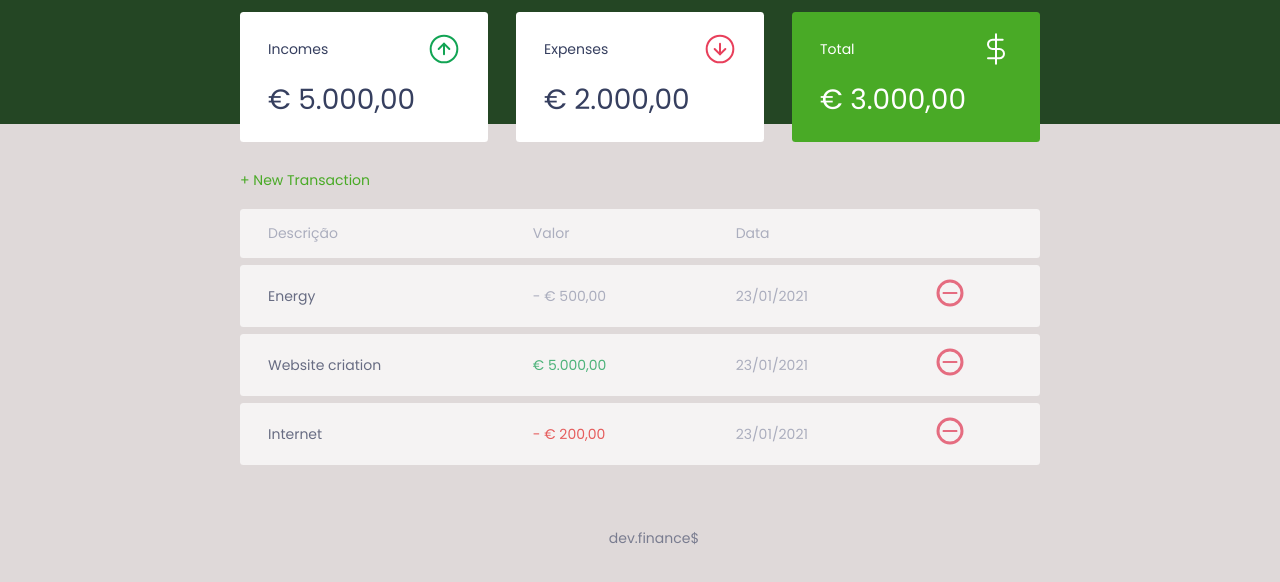
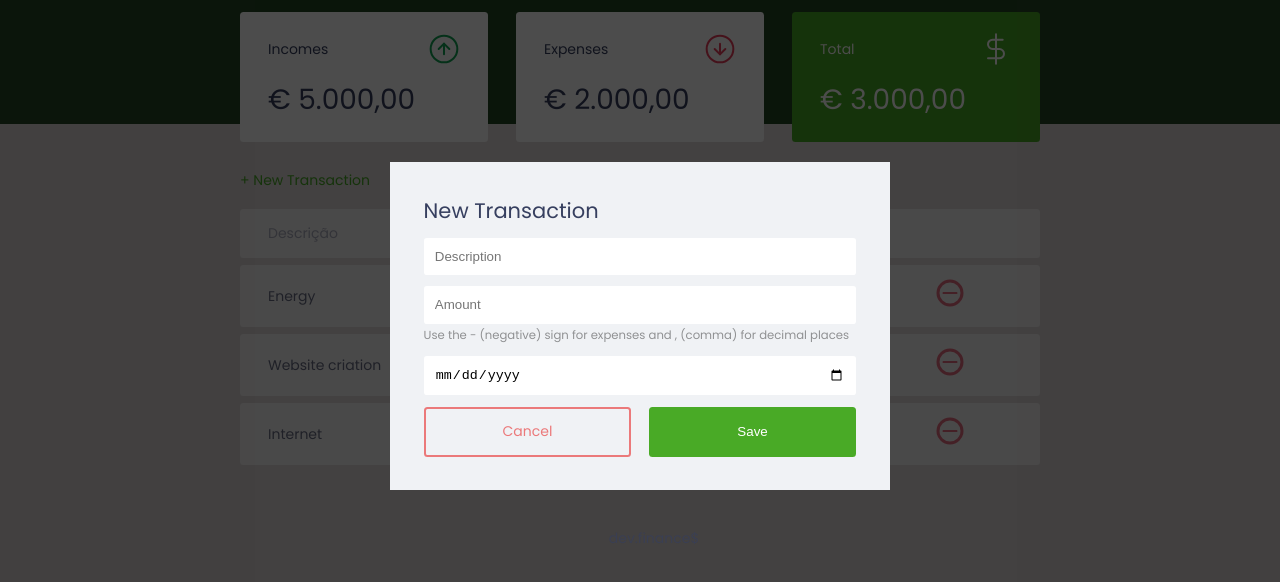
Before and after one commit to isisfa/dev.finances, a plain HTML site: page devFinances/index.html in a window 1280 px wide. Both pictures are taken after a click on the link "+ New Transaction". Shown: the part 74-656 px from the top of the page. Drawn offline with Linux system fonts and the light colour scheme.

Commit message:
terminando css

```diff
--- a/devFinances/index.html
+++ b/devFinances/index.html
@@ -53,7 +53,7 @@
         <section id="transaction">
             <h2 class="sr-only">Transactions</h2>
 
-            <a href="#" class="button new">+ New Transaction</a>
+            <a href="#" class="button new" onclick="Modal.open()">+ New Transaction</a>
 
             <table id="dataTable">
                 <thead>
@@ -95,10 +95,39 @@
         </section>
     </main>
 
+    <div class="modal-overlay">
+        <div class="modal">
+            <div id="form">
+                <h2>New Transaction</h2>
+                <form action="">
+                    <div class="input-group">
+                        <label for="description" class="sr-only">Description</label>
+                        <input type="text" id="description" name="description" placeholder="Description">
+                    </div>
+                    <div class="input-group">
+                        <label for="amount" class="sr-only">Description</label>
+                        <input type="number" step="0.1" id="amount" name="amount" placeholder="Amount">
+                        <small class="help">Use the - (negative) sign for expenses and , (comma) for decimal places </small>
+                    </div>
+                    <div class="input-group">
+                        <label for="date" class="sr-only"></label>
+                        <input type="date" id="date" name="date">
+                    </div>
+
+                    <div class="input-group actions">
+                        <a href="#" class="button cancel" onclick="Modal.close()">Cancel</a>
+                        <button>Save</button>
+                    </div>
+                </form>
+            </div>
+        </div>
+    </div>
+
     <footer>
         <p>dev.finance$</p>
     </footer>
 
+    <script src="script.js"></script>
 </body>
 
 </html>
--- /dev/null
+++ b/devFinances/script.js
@@ -0,0 +1,9 @@
+
+const Modal = {
+    open(){
+        document.querySelector('.modal-overlay').classList.add('active');
+    },
+    close(){
+        document.querySelector('.modal-overlay').classList.remove('active');
+    }
+}
--- a/devFinances/style.css
+++ b/devFinances/style.css
@@ -3,6 +3,7 @@
   --dark-blue: #363f5f;
   --green: #49aa26;
   --light-green: #3dd705;
+  --red: #e92929;
 }
 * { /*Zera as pré definições do user agent*/
   margin: 0;
@@ -33,6 +34,7 @@ body {
   margin: auto;
 }
 
+
 /* Header ================================ */
 header {
   background: #244624;
@@ -44,6 +46,7 @@ header h1#logo {
   font-weight: 100;
 }
 
+
 /* Titles================================= */
 h2 {
   margin-top: 3.2rem;
@@ -52,18 +55,46 @@ h2 {
   font-weight: normal;
 }
 
+
 /* Links and Buttons====================== */
 a {
     color: #49aa26;
     text-decoration: none;
 }
 a:hover {
-    color: #3dd705;
+    color: var(--light-green);
+}
+button {
+  width: 100%;
+  height: 50px;
+  border: none;
+  color: white;
+  background: var(--green);
+  padding: 0;
+  border-radius: .25rem;
+  cursor: pointer;
+}
+button:hover {
+  background: var(--light-green);
 }
 a.button.new {
     display: inline-block;
     margin-bottom: .8rem;
 }
+.button.cancel {
+  color: var(--red);
+  border: 2px var(--red) solid;
+  border-radius: 0.25rem;
+  height: 50px;
+  display: flex;
+  align-items: center;
+  justify-content: center;
+  opacity: 0.6;
+}
+.button.cancel:hover {
+  opacity: 1;
+}
+
 
 /* Balance =============================== */
 #balance {
@@ -73,6 +104,7 @@ a.button.new {
   color: #fff;
   margin-top: 0;
 }
+
 
 /* Cards ================================= */
 .card {
@@ -99,7 +131,13 @@ a.button.new {
   color: #fff;
 }
 
+
 /* Table ================================= */
+#transaction {
+  display: block;
+  overflow-x: auto;
+  width: 100%;
+}
 #dataTable {
   width: 100%;
   border-spacing: 0 0.5rem; /* Separação entre linhas da tabela */
@@ -139,6 +177,61 @@ td.expense {
   color: #e92929;
 }
 
+
+/* Modal ================================ */
+.modal-overlay {
+  width: 100%;
+  height: 100%;
+  background: rgba(0, 0, 0, .7);
+  position: fixed;
+  top: 0;
+  display: flex;
+  align-items: center;
+  justify-content: center;
+  /* Só ativará com o JS em active*/
+  opacity: 0;
+  visibility: hidden;
+}
+.modal-overlay.active {
+  opacity: 1;
+  visibility: visible;
+}
+.modal {
+  background: #f0f2f5;
+  padding: 2.4rem;
+  width: 90%;
+  max-width: 500px;
+}
+
+
+/* Form ================================== */
+#form {
+  max-width: 500px;
+}
+#form h2 {
+  margin-top: 0;
+}
+input {
+  border: none;
+  border-radius: 0.2rem;
+  padding: 0.8rem;
+  width: 100%;
+}
+.input-group {
+  margin-top: 0.8rem;
+}
+.input-group small {
+  opacity: 0.4;
+}
+.input-group.actions {
+  display: flex;
+  justify-content: space-between;
+  align-items: center;
+}
+.input-group.actions .button, .input-group.actions button {
+  width: 48%;
+}
+
 /* Footer ================================ */
 footer {
   text-align: center;
@@ -146,6 +239,7 @@ footer {
   color: var(--dark-blue);
   opacity: 0.6;
 }
+
 
 /* Responsive ============================ */
 @media (min-width: 800px) {
```
